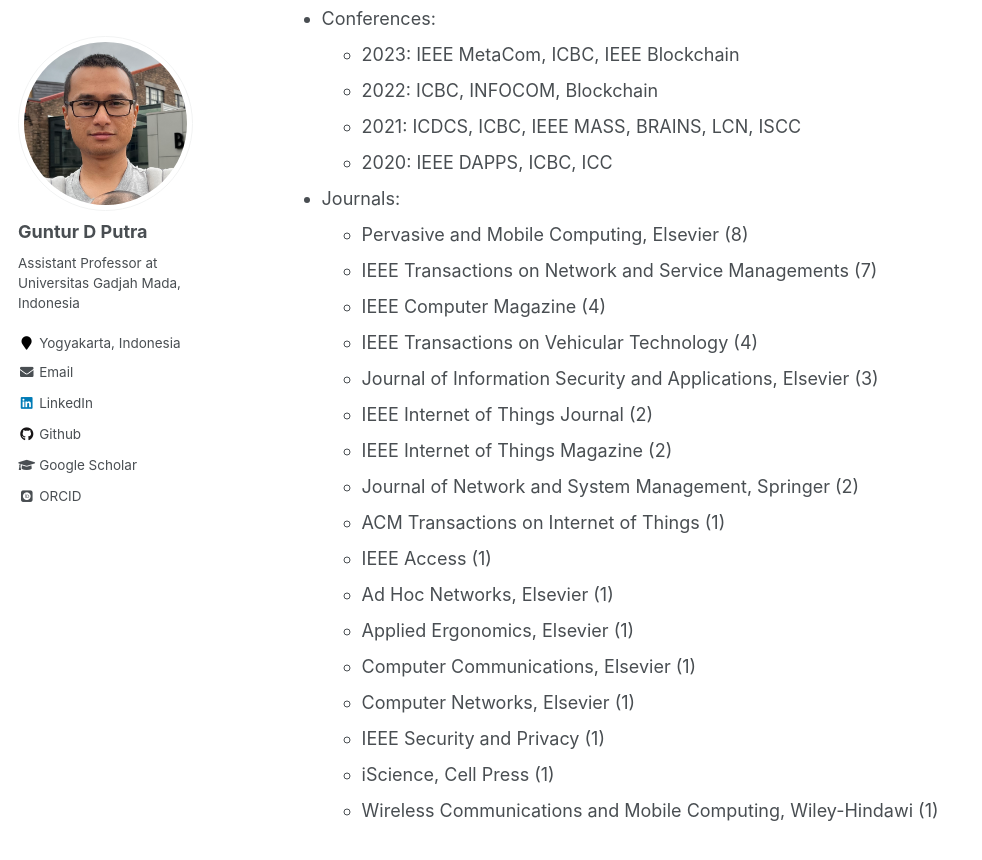
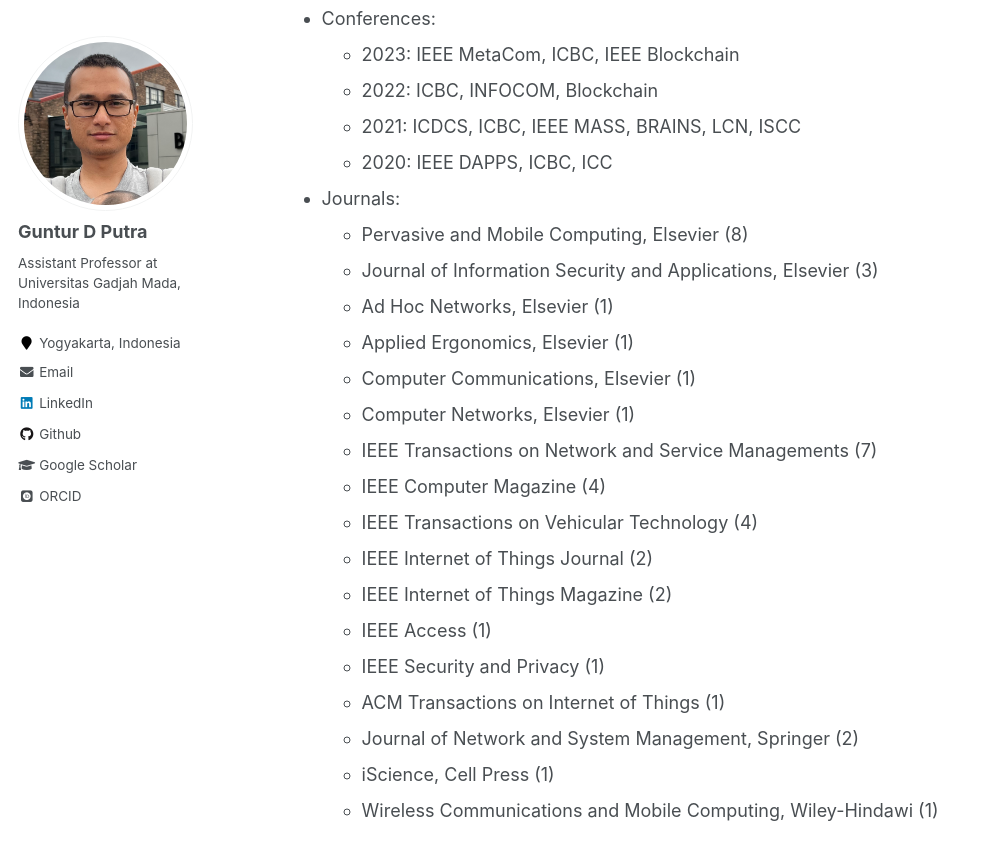
Before and after one commit to gdputra/gdputra.github.io, a Jekyll site: the page built from _pages/service.md, in a window 1280 px wide and 900 px high, scrolled down 507 px. Shown: the top 860 px of the window, without its empty margins (0-982 px from the left). Built offline with Jekyll 4.4.1, drawn with Linux system fonts in a browser that asks for light colours; some web fonts are replaced.

```diff
--- a/_pages/service.md
+++ b/_pages/service.md
@@ -25,19 +25,19 @@ Please refer to my [Web of Science Profile](https://www.webofscience.com/wos/aut
 
 - Journals:
   - Pervasive and Mobile Computing, Elsevier (8)
-  - IEEE Transactions on Network and Service Managements (7)
-  - IEEE Computer Magazine (4)
-  - IEEE Transactions on Vehicular Technology (4)
   - Journal of Information Security and Applications, Elsevier (3)
-  - IEEE Internet of Things Journal (2)
-  - IEEE Internet of Things Magazine (2)
-  - Journal of Network and System Management, Springer (2)
-  - ACM Transactions on Internet of Things (1)
-  - IEEE Access (1)
   - Ad Hoc Networks, Elsevier (1)
   - Applied Ergonomics, Elsevier (1)
   - Computer Communications, Elsevier (1)
   - Computer Networks, Elsevier (1)
+  - IEEE Transactions on Network and Service Managements (7)
+  - IEEE Computer Magazine (4)
+  - IEEE Transactions on Vehicular Technology (4)
+  - IEEE Internet of Things Journal (2)
+  - IEEE Internet of Things Magazine (2)
+  - IEEE Access (1)
   - IEEE Security and Privacy (1)
+  - ACM Transactions on Internet of Things (1)
+  - Journal of Network and System Management, Springer (2)
   - iScience, Cell Press (1)
   - Wireless Communications and Mobile Computing, Wiley-Hindawi (1)
```
